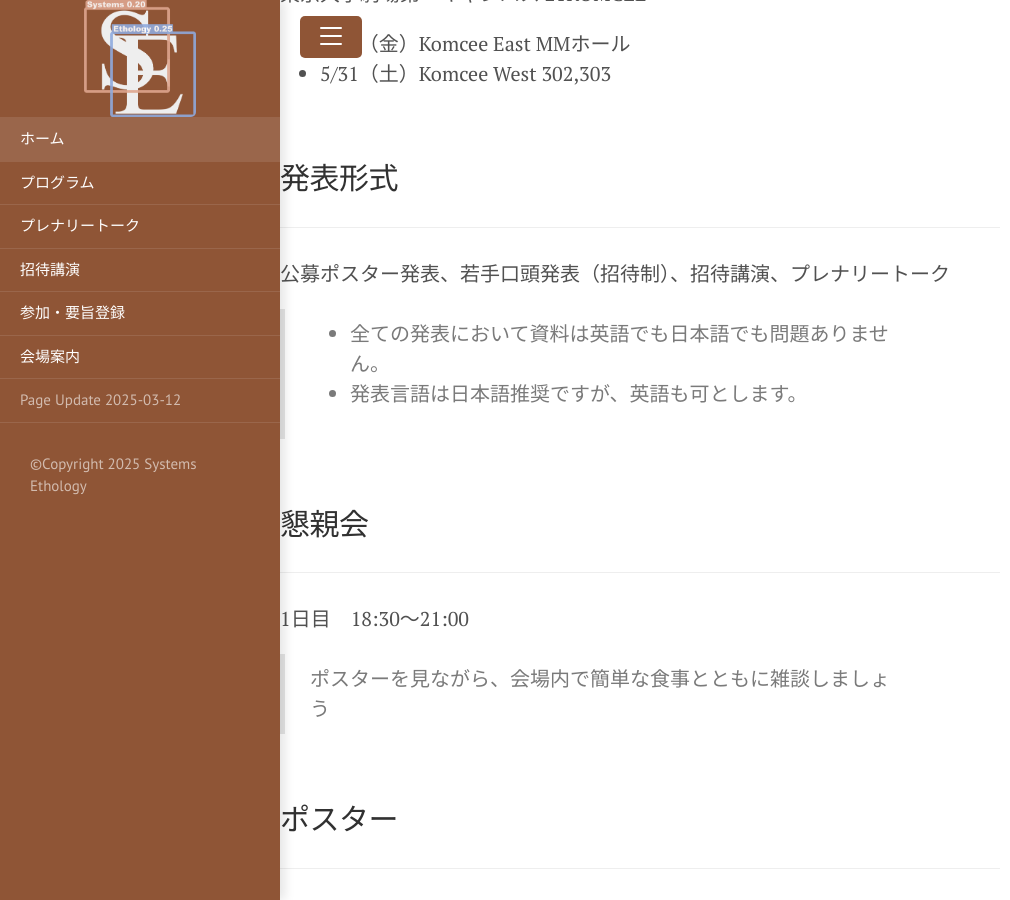
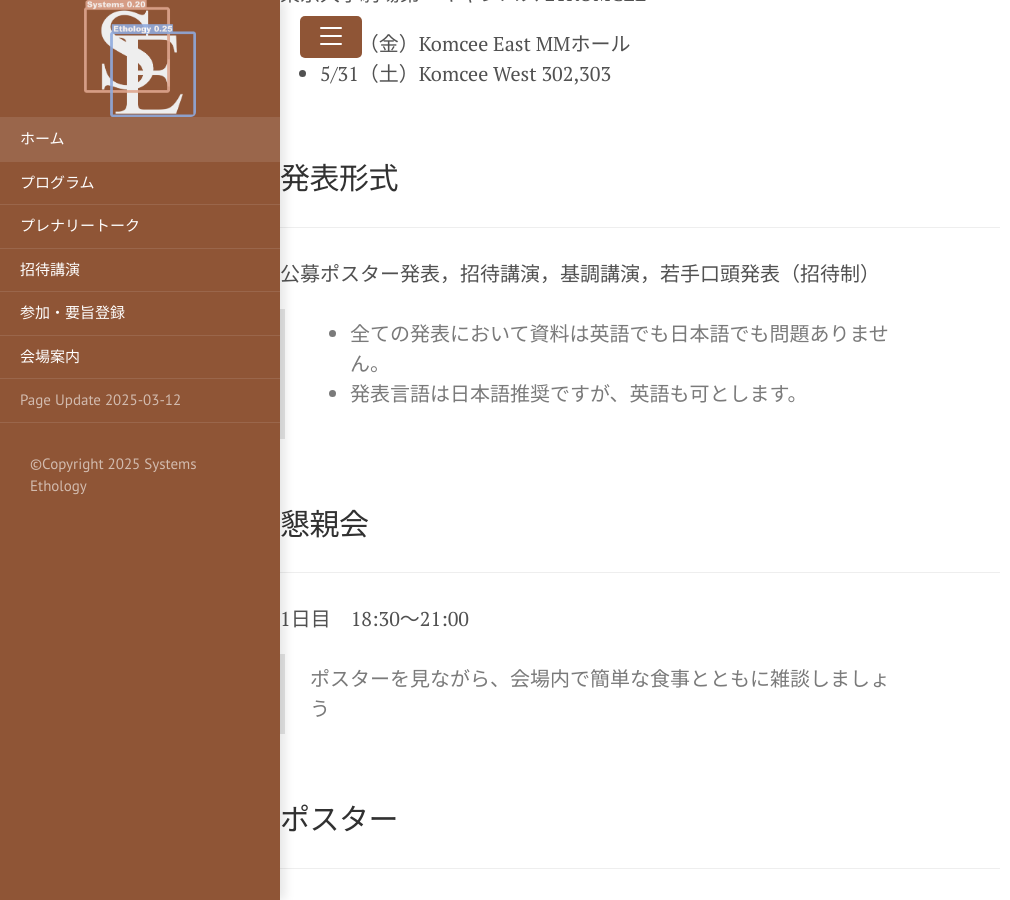
Before and after one commit to SystemsEthology/website, a Jekyll site: the page built from event_01/conference01_home.md, in a window 1280 px wide and 900 px high, scrolled down 1221 px. Shown: the whole window, without its empty margins (0-1010 px from the left). Built offline with Jekyll 4.4.1, drawn with Linux system fonts in a browser that asks for light colours.

Commit message:
Update conference01_home.md

```diff
--- a/event_01/conference01_home.md
+++ b/event_01/conference01_home.md
@@ -34,7 +34,7 @@ title: Home
 
 ## 発表形式
 ***
-公募ポスター発表、若手口頭発表（招待制）、招待講演、プレナリートーク
+公募ポスター発表，招待講演，基調講演，若手口頭発表（招待制）
 
 > - 全ての発表において資料は英語でも日本語でも問題ありません。
 > - 発表言語は日本語推奨ですが、英語も可とします。
```
